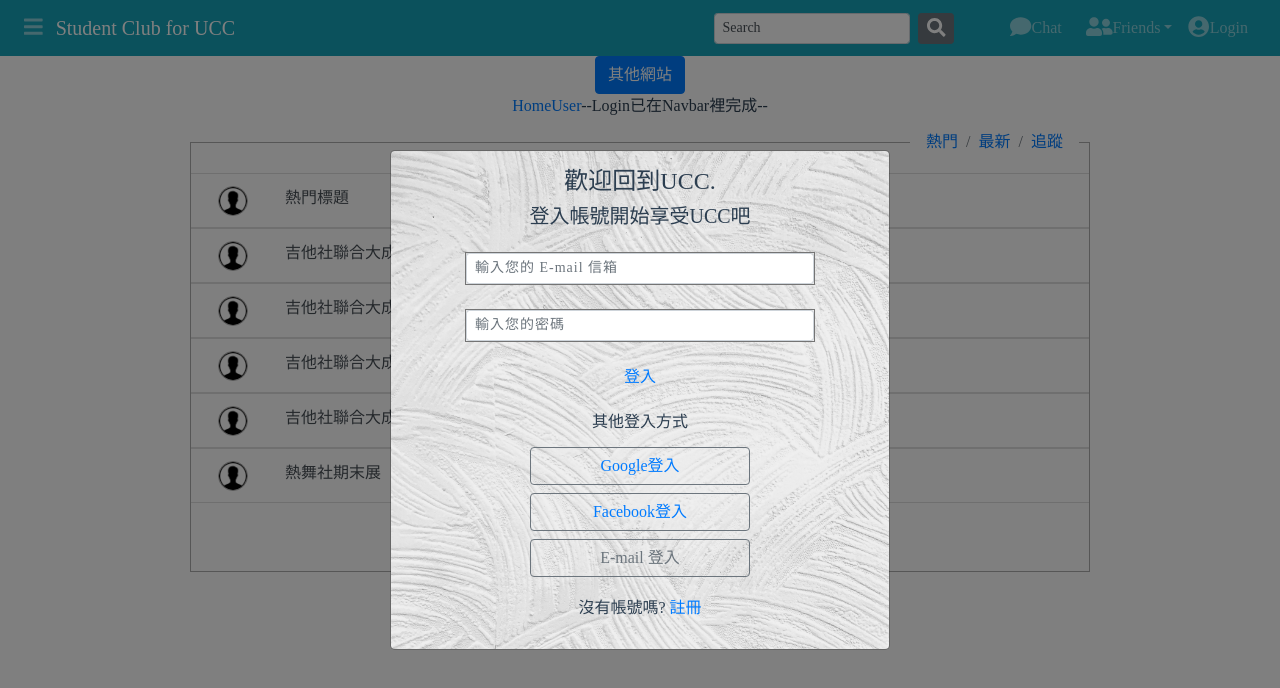
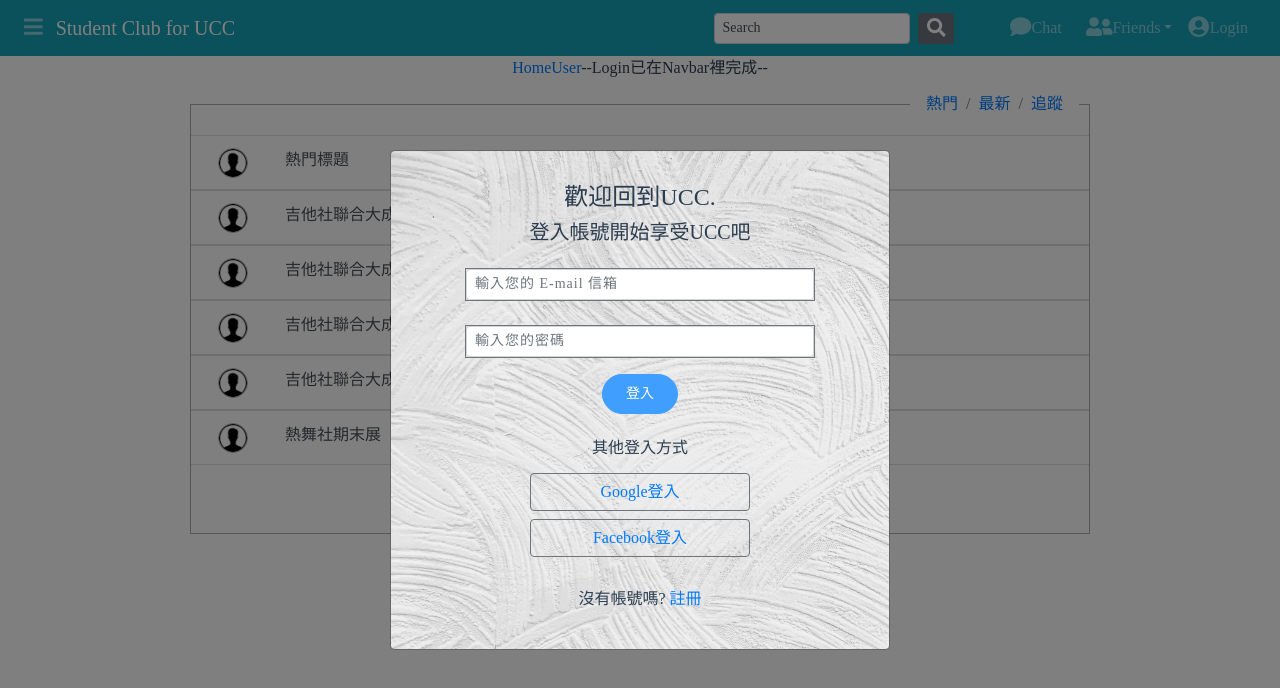
Before and after one commit to chou0315413/Frizo-UCC_Web, a Vue app in the folder ucc_web/: page / in a window 1280 px wide. Both pictures are taken after a click on the link "Login". Shown: the top 688 px of the page. Built offline with nearby package versions, Linux system fonts and the light colour scheme.

Commit message:
loginBtnUseElementUI

```diff
--- a/ucc_web/src/components/Login.vue
+++ b/ucc_web/src/components/Login.vue
@@ -1,23 +1,11 @@
 <template>
-  <div class="LogIn">
-    <router-link to="/HomePage">
-      <button type="button" class="btn btn-primary">其他網站</button>
-    </router-link>
-
-    <!-- Button trigger modal -->
-    <!-- <button
-      type="button"
-      class="btn btn-primary"
-      data-toggle="modal"
-      data-target="#Login"
-    >Launch demo modal</button>-->
-
+  <div>
     <!-- Modal -->
     <div class="modal fade" id="Login" tabindex="-1" role="dialog" aria-hidden="true" ref="modal">
       <div class="modal-dialog modal-dialog-centered" role="document">
         <div class="modal-content logInDiv">
           <div class="modal-body">
-            <h4>歡迎回到UCC.</h4>
+            <h4 class="mt-3">歡迎回到UCC.</h4>
             <h5>登入帳號開始享受UCC吧</h5>
             <div class="input-group input-group-sm logInDivPading mb-3 mt-4 inputBorder">
               <input
@@ -37,10 +25,8 @@
                 v-model="password"
               />
             </div>
-            <div class="centerPadding mb-3">
-              <button type="submit" class="btn btn-link" id="dataConfirm" @click="login">登入</button>
-            </div>
-            <h6 class="mb-3">其他登入方式</h6>
+            <el-button type="primary" round :loading="onLoading===isLoading" @click="login">登入</el-button>
+            <h6 class="mb-3 mt-4">其他登入方式</h6>
             <div class="logInWay">
               <button type="button" class="btn btn-outline-secondary mb-2 btnWidth">
                 <a
@@ -48,13 +34,11 @@
                 >Google登入</a>
               </button>
               <br />
-              <button type="button" class="btn btn-outline-secondary mb-2 btnWidth">
+              <button type="button" class="btn btn-outline-secondary mb-3 btnWidth">
                 <a
                   href="http://localhost:8080/oauth2/authorize/facebook?redirect_uri=http://localhost:3000/oauth2/redirect"
                 >Facebook登入</a>
               </button>
-              <br />
-              <button type="button" class="btn btn-outline-secondary btnWidth">E-mail 登入</button>
             </div>
             <h6 class="mt-3">
               沒有帳號嗎?
@@ -76,6 +60,9 @@ import jquery from "jquery";
 export default {
   data() {
     return {
+      dialogVisible: false,
+      onLoading: "true",
+      isLoading: "false",
       email: "",
       password: "",
       token: {
@@ -91,6 +78,7 @@ export default {
     },
 
     login() {
+      this.isLoading = "true";
       var userInfo = {
         email: this.email,
         password: this.password
@@ -120,7 +108,6 @@ export default {
 };
 </script>
 
-<!-- Add "scoped" attribute to limit CSS to this component only -->
 <style scoped>
 .logInDiv {
   height: 500px;
```
